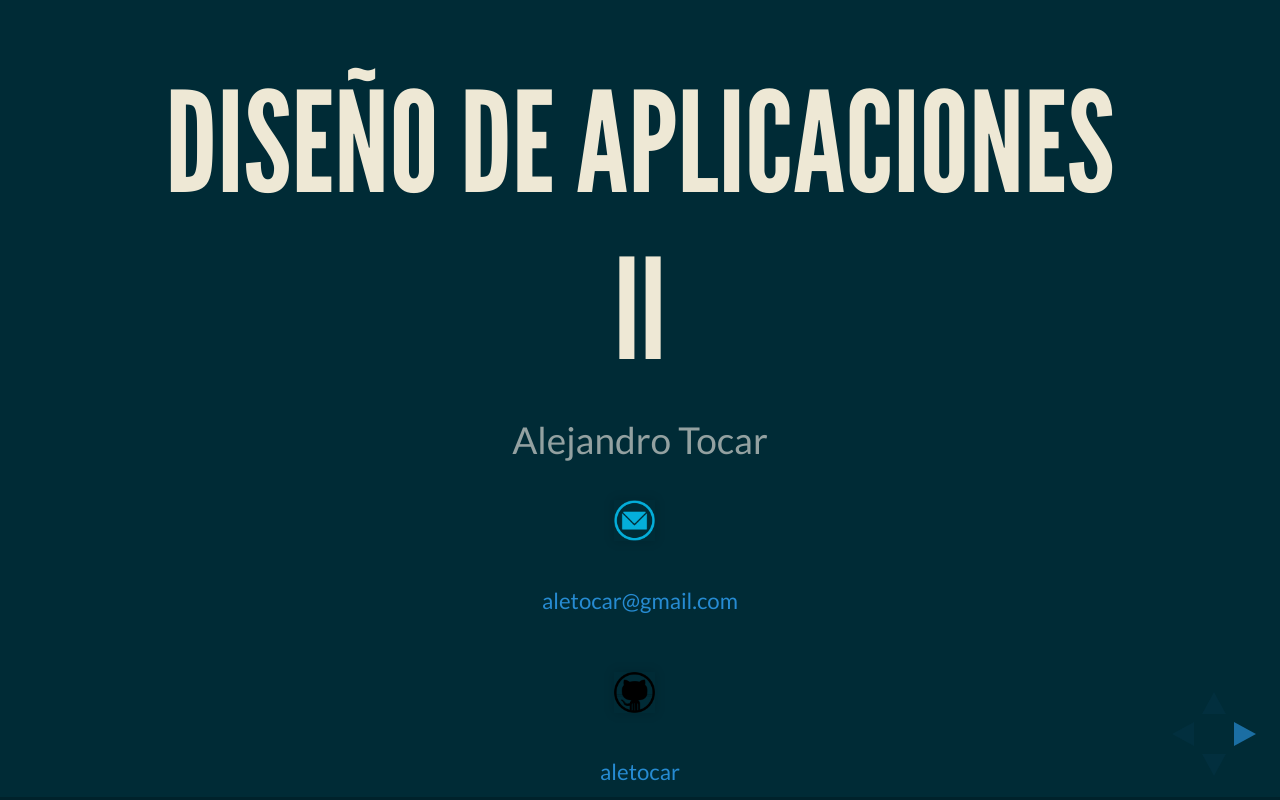
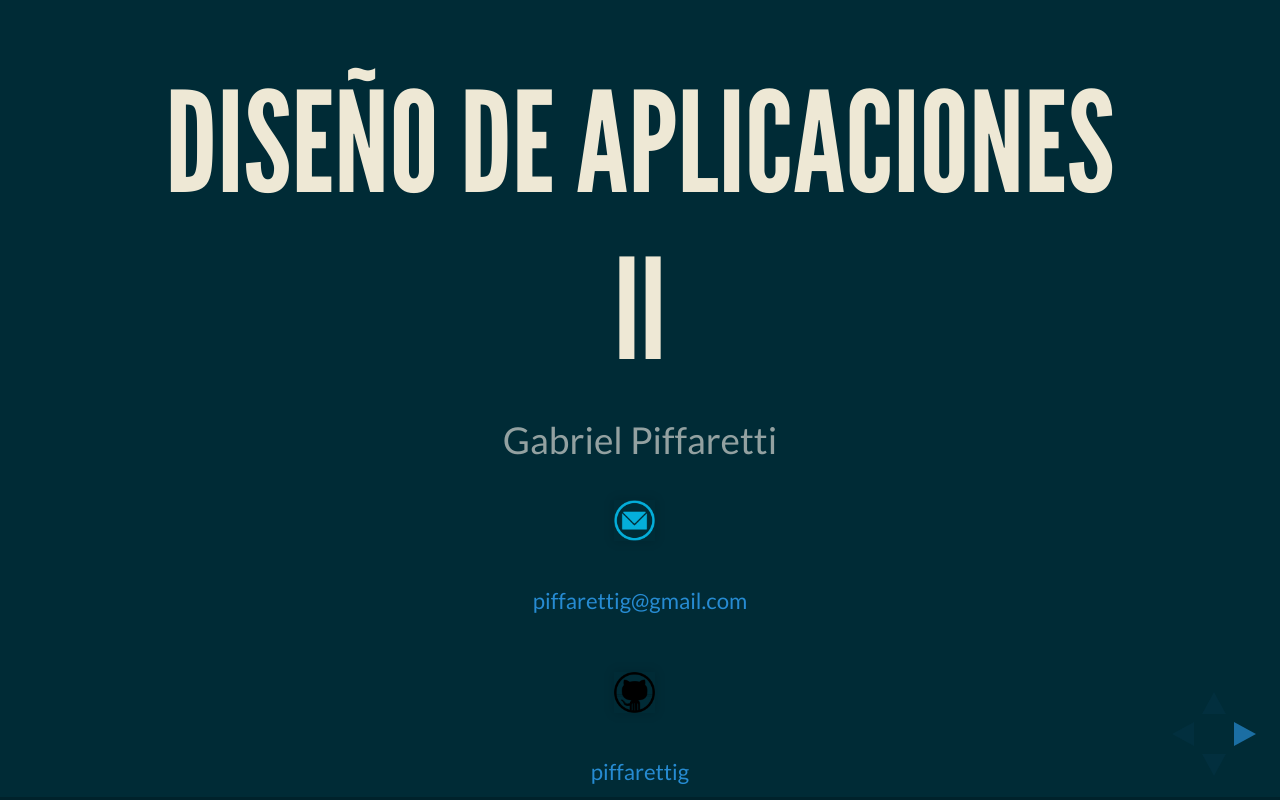
Before and after one commit to VictoriaRocha/Clase1, a website: page index.html in a window 1280 px wide. Drawn offline with Linux system fonts and the light colour scheme.

Commit message:
changed professors name for morning classes

```diff
--- a/index.html
+++ b/index.html
@@ -7,7 +7,7 @@
 	<title>Diseño de Aplicaciones - Clase 1</title>
 
 	<meta name="description" content="Presentación para la primera clase del curso de Diseño de Aplicaciones II de Universidad ORT Uruguay">
-	<meta name="author" content="Alejandro Tocar">
+	<meta name="author" content="Gabriel Piffaretti">
 
 	<meta name="apple-mobile-web-app-capable" content="yes">
 	<meta name="apple-mobile-web-app-status-bar-style" content="black-translucent">
@@ -41,9 +41,9 @@
 			<div class="slides">
 				<section>
 					<h1>Diseño de aplicaciones II</h1>
-					<p>Alejandro Tocar</p>
-					<a href="mailto:aletocar@gmail.com" target="_top"><img src="lib/img/Mail.png" style="width:40px; margin-right: 10px; border-style: none; background: none;"/><p><small>aletocar@gmail.com</small></p></a>
-					<a href="https:	//github.com/aletocar" target="_blank"><img src="lib/img/github.png" style="width:40px; margin-right: 10px; border-style: none; background: none;"/><p><small>aletocar</small></p></a>
+					<p>Gabriel Piffaretti</p>
+					<a href="mailto:piffarettig@gmail.com" target="_top"><img src="lib/img/Mail.png" style="width:40px; margin-right: 10px; border-style: none; background: none;"/><p><small>piffarettig@gmail.com</small></p></a>
+					<a href="https:	//github.com/piffarettig" target="_blank"><img src="lib/img/github.png" style="width:40px; margin-right: 10px; border-style: none; background: none;"/><p><small>piffarettig</small></p></a>
 				</section>
 
 				<section>
```
